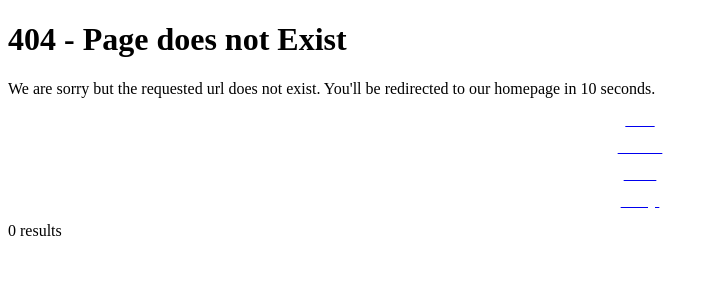
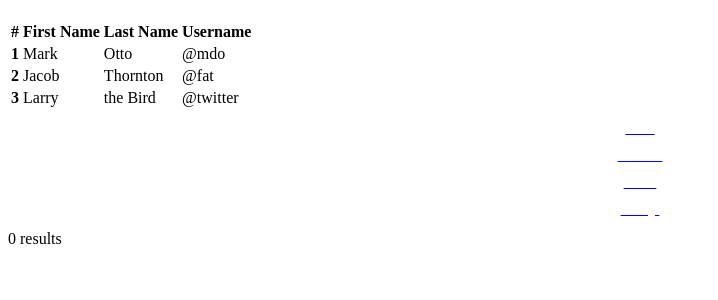
Before and after one commit to Risgn94/IntelligentQueue, a PHP site: page /index.php?page=OpeningHours in a window 1280 px wide. Shown: the part 92-392 px from the top of the page, without its empty margins (0-718 px from the left). Run offline with PHP 8.4, Linux system fonts and the light colour scheme; the visitor is signed in with stand-in values (Sample User, id 1); data that the repository does not hold is empty.

Commit message:
Changes
Yes

```diff
--- /dev/null
+++ b/OpeningHours.php
@@ -0,0 +1,37 @@
+<div class="bs-example" data-example-id="striped-table">
+    <table class="table table-striped">
+      <thead>
+        <tr>
+          <th>#</th>
+          <th>First Name</th>
+          <th>Last Name</th>
+          <th>Username</th>
+        </tr>
+      </thead>
+      <tbody>
+        <tr>
+          <th scope="row">1</th>
+          <td>Mark</td>
+          <td>Otto</td>
+          <td>@mdo</td>
+        </tr>
+        <tr>
+          <th scope="row">2</th>
+          <td>Jacob</td>
+          <td>Thornton</td>
+          <td>@fat</td>
+        </tr>
+        <tr>
+          <th scope="row">3</th>
+          <td>Larry</td>
+          <td>the Bird</td>
+          <td>@twitter</td>
+        </tr>
+      </tbody>
+    </table>
+  </div>
+
+<?php
+
+
+?>
--- a/index.php
+++ b/index.php
@@ -32,7 +32,7 @@ if (session_status() == PHP_SESSION_NONE) {
     <div class="container">
       <!-- Main component for a primary marketing message or call to action -->
           <?php
-        $actual_link = "http://$_SERVER[HTTP_HOST]$_SERVER[REQUEST_URI]";
+
         switch ($page) {
             case "":
                 include_once("Welcome.php");
@@ -53,6 +53,9 @@ if (session_status() == PHP_SESSION_NONE) {
                     include_once("ProfileAnon.php");
                 }
                 break;
+            case "OpeningHours":
+                  include_once("OpeningHours.php");
+                  break;
             case "Profile":
                 if (isset($_SESSION['user'])) {
                     include_once("Profile.php");
```
